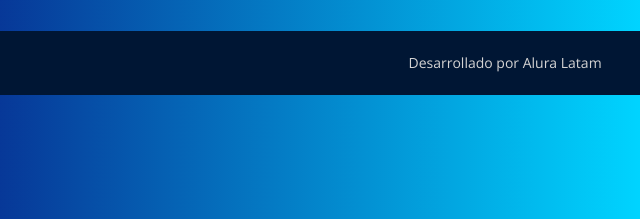
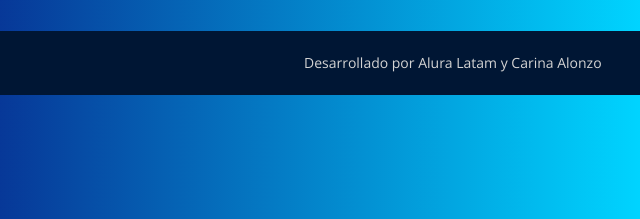
Before and after one commit to Carinalon/SpaceAppCurso-Alura, a plain HTML site: page index.html in a window 1280 px wide. Shown: the part 504-723 px from the top of the page, 640-1280 px from the left. Drawn offline with nearby package versions, Linux system fonts and the light colour scheme; no server answers; a web font is replaced by a local one.

Commit message:
actualizacion de footer

```diff
--- a/index.html
+++ b/index.html
@@ -73,7 +73,7 @@
             <i class="fa-brands fa-twitter"></i>
             <i class="fa-brands fa-instagram"></i>
         </div>
-        <p class="footer__text">Desarrollado por Alura Latam</p>
+        <p class="footer__text">Desarrollado por Alura Latam y Carina Alonzo</p>
     </footer>
     <script src="https://kit.fontawesome.com/ef3eea8822.js" crossorigin="anonymous"></script>
 
```
